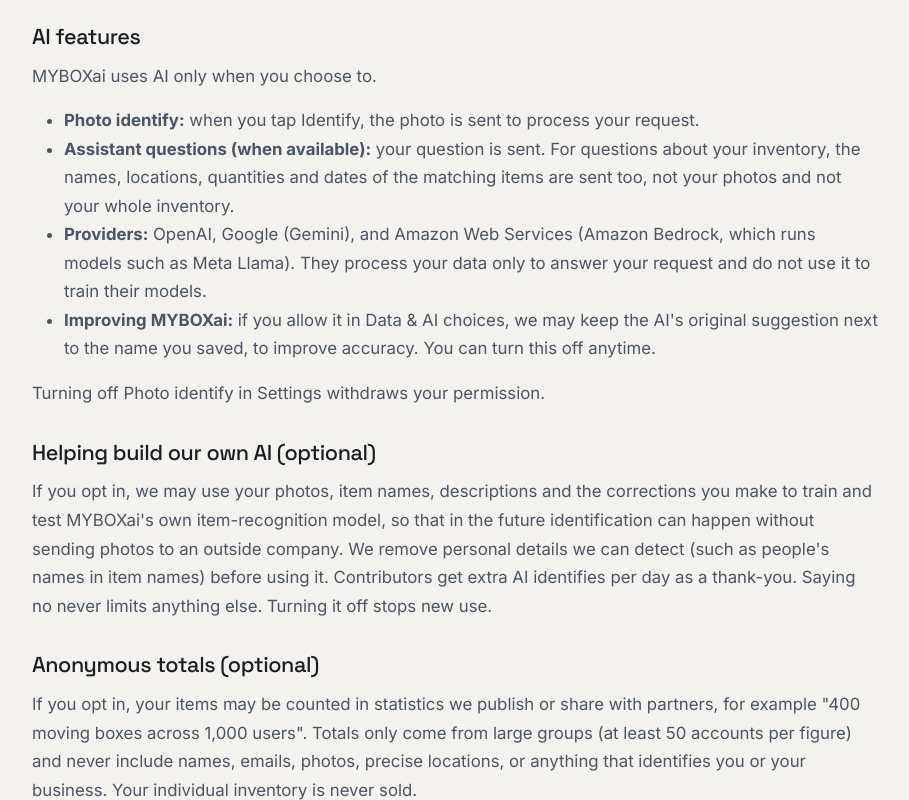
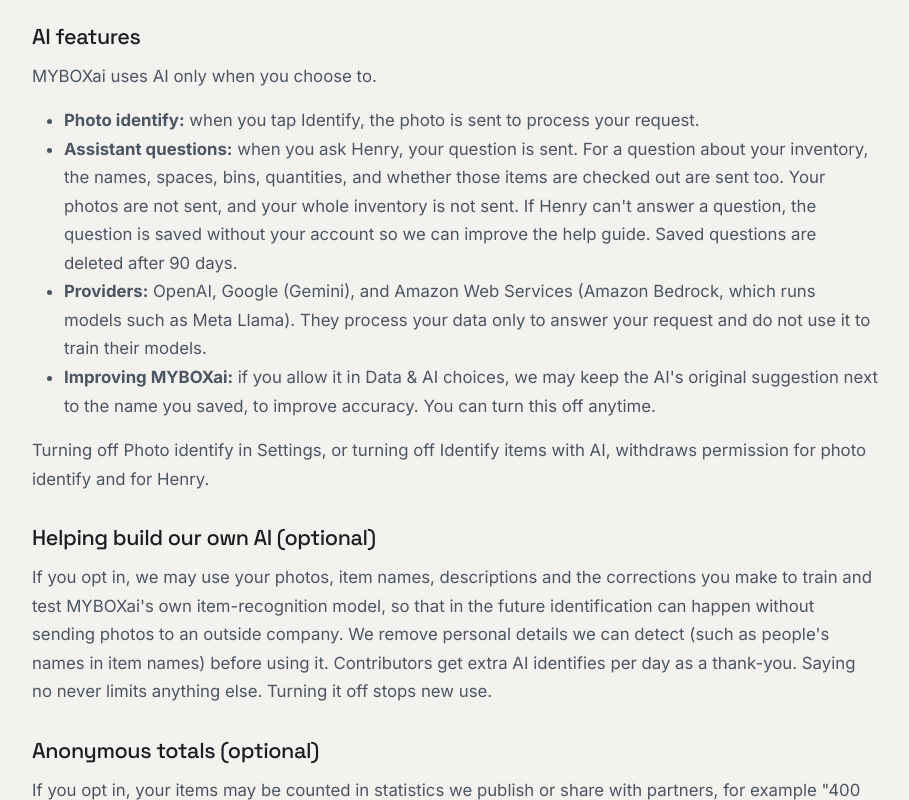
Before and after one commit to nicholeproduces/storiq-site, a plain HTML site: page privacy.html in a window 1280 px wide. Shown: the part 1194-1994 px from the top of the page, without its empty margins (185-1094 px from the left). Drawn offline with nearby package versions, Linux system fonts and the light colour scheme.

Commit message:
Say what Ask Henry sends
* Say what Ask Henry sends, and that unanswered questions are deleted after 90 days.

The assistant bullet now matches the fields the app sends.

Co-authored-by: Cursor <cursoragent@cursor.com>

* Limit the policy change to what Ask Henry sends and how long a question is kept.

Saved questions are deleted after 90 days.

Co-authored-by: Cursor <cursoragent@cursor.com>

---------

Co-authored-by: Cursor <cursoragent@cursor.com>

```diff
--- a/privacy.html
+++ b/privacy.html
@@ -76,7 +76,7 @@
         <div class="row justify-content-center">
           <div class="col-lg-9 store-prose">
             <h1 class="site-hero-title mb-3">Privacy Policy</h1>
-            <p><strong>Last updated: October 28, 2026</strong></p>
+            <p><strong>Last updated: November 12, 2026</strong></p>
             <p>
               MYBOXai is operated by Savage Props LLC ("we", "us"). This policy explains what the MYBOXai app and
               trymyboxai.com collect, why, and the choices you have. Questions: <a class="site-inline-link" href="mailto:hi@trymyboxai.com">hi@trymyboxai.com</a>.
@@ -116,11 +116,11 @@
             <p>MYBOXai uses AI only when you choose to.</p>
             <ul>
               <li><strong>Photo identify:</strong> when you tap Identify, the photo is sent to process your request.</li>
-              <li><strong>Assistant questions (when available):</strong> your question is sent. For questions about your inventory, the names, locations, quantities and dates of the matching items are sent too, not your photos and not your whole inventory.</li>
+              <li><strong>Assistant questions:</strong> when you ask Henry, your question is sent. For a question about your inventory, the names, spaces, bins, quantities, and whether those items are checked out are sent too. Your photos are not sent, and your whole inventory is not sent. If Henry can't answer a question, the question is saved without your account so we can improve the help guide. Saved questions are deleted after 90 days.</li>
               <li><strong>Providers:</strong> OpenAI, Google (Gemini), and Amazon Web Services (Amazon Bedrock, which runs models such as Meta Llama). They process your data only to answer your request and do not use it to train their models.</li>
               <li><strong>Improving MYBOXai:</strong> if you allow it in Data &amp; AI choices, we may keep the AI's original suggestion next to the name you saved, to improve accuracy. You can turn this off anytime.</li>
             </ul>
-            <p>Turning off Photo identify in Settings withdraws your permission.</p>
+            <p>Turning off Photo identify in Settings, or turning off Identify items with AI, withdraws permission for photo identify and for Henry.</p>
 
             <h2>Helping build our own AI (optional)</h2>
             <p>
```
